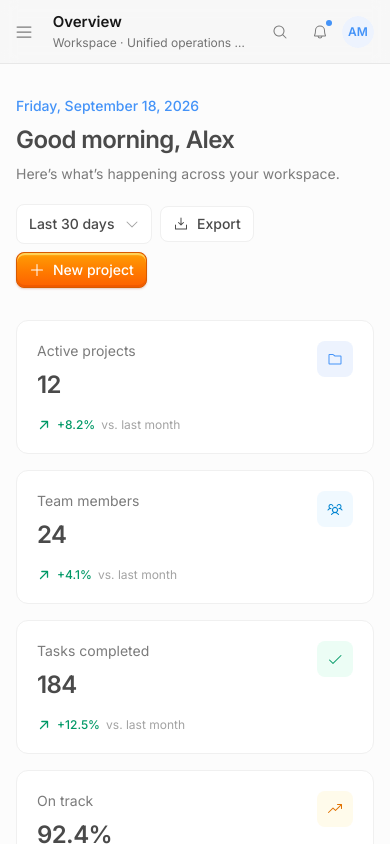
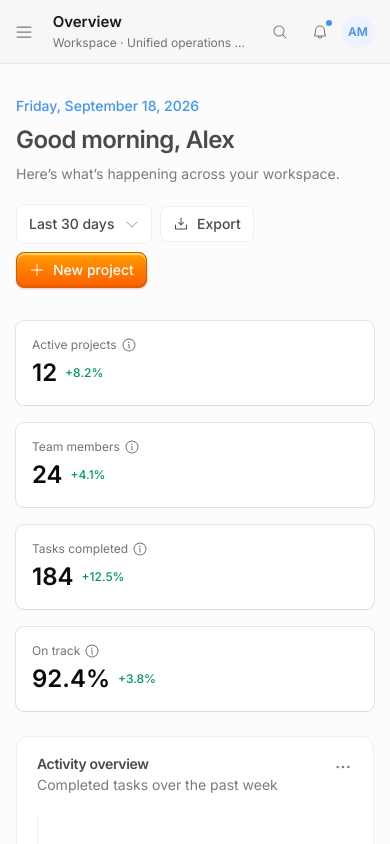
Before and after one commit to starstrike007/monash-hackathon-1, a React (Vite) app: page / in a window 390 px wide. Shown: the top 844 px of the page. Built offline with nearby package versions, Linux system fonts and the light colour scheme.

Commit message:
Make usage metric cards reusable and responsive

```diff
--- a/src/components/dashboard.jsx
+++ b/src/components/dashboard.jsx
@@ -1,22 +1,17 @@
 import { useState } from 'react'
 import {
-  ArrowUpRight,
   Bell,
-  Check,
   CaretDown,
   DotsThree,
   DownloadSimple,
-  FolderSimple,
   List,
   MagnifyingGlass,
   Plus,
   Target,
-  TrendUp,
-  UsersThree,
 } from '@phosphor-icons/react'
 
 import { DashboardSidebar } from '@/components/dashboard-sidebar'
-import { UsageOverview } from '@/components/usage-overview'
+import { UsageMetricCard, UsageOverview } from '@/components/usage-overview'
 import { Avatar, AvatarFallback } from '@/components/ui/avatar'
 import { Badge } from '@/components/ui/badge'
 import { Button } from '@/components/ui/button'
@@ -24,13 +19,6 @@ import { Card, CardContent, CardDescription, CardHeader, CardTitle } from '@/com
 import { Progress } from '@/components/ui/progress'
 import { Separator } from '@/components/ui/separator'
 import { cn } from '@/lib/utils'
-
-const stats = [
-  { label: 'Active projects', value: '12', change: '+8.2%', icon: FolderSimple, tone: 'blue' },
-  { label: 'Team members', value: '24', change: '+4.1%', icon: UsersThree, tone: 'sky' },
-  { label: 'Tasks completed', value: '184', change: '+12.5%', icon: Check, tone: 'emerald' },
-  { label: 'On track', value: '92.4%', change: '+3.8%', icon: TrendUp, tone: 'amber' },
-]
 
 const activityData = [
   { day: 'Mon', value: 42 },
@@ -40,6 +28,13 @@ const activityData = [
   { day: 'Fri', value: 64 },
   { day: 'Sat', value: 35 },
   { day: 'Sun', value: 52 },
+]
+
+const stats = [
+  { label: 'Active projects', value: '12', change: '+8.2%' },
+  { label: 'Team members', value: '24', change: '+4.1%' },
+  { label: 'Tasks completed', value: '184', change: '+12.5%' },
+  { label: 'On track', value: '92.4%', change: '+3.8%' },
 ]
 
 const activity = [
@@ -55,33 +50,15 @@ const projects = [
   { name: 'Brand refresh', owner: 'Marcus Chen', progress: 32, status: 'Needs attention', color: 'bg-amber-500' },
 ]
 
-function StatCard({ label, value, change, icon: Icon, tone }) {
-  const toneClasses = {
-    blue: 'bg-[#EDF3FE] text-[#4493F8]',
-    sky: 'bg-sky-50 text-sky-600',
-    emerald: 'bg-emerald-50 text-emerald-600',
-    amber: 'bg-amber-50 text-amber-600',
-  }
-
+function StatCard({ label, value, change, onSelect }) {
   return (
-    <Card>
-      <CardContent className="p-5">
-        <div className="flex items-start justify-between gap-3">
-          <div>
-            <p className="text-sm text-[#7B7B7B]">{label}</p>
-            <p className="mt-2 text-2xl font-semibold tracking-tight text-[#4A4A4A]">{value}</p>
-          </div>
-          <span className={cn('flex h-9 w-9 items-center justify-center rounded-lg', toneClasses[tone])}>
-            <Icon className="h-4 w-4" weight="regular" aria-hidden="true" />
-          </span>
-        </div>
-        <div className="mt-4 flex items-center gap-1.5 text-xs">
-          <ArrowUpRight className="h-3.5 w-3.5 text-emerald-600" weight="bold" aria-hidden="true" />
-          <span className="font-medium text-emerald-600">{change}</span>
-          <span className="text-[#A3A3A3]">vs. last month</span>
-        </div>
-      </CardContent>
-    </Card>
+    <UsageMetricCard
+      label={label}
+      value={value}
+      secondaryText={change}
+      onSelect={() => onSelect(`${label}: ${value} (${change} vs. last month)`)}
+      ariaLabel={`${label}: ${value}, ${change} vs. last month`}
+    />
   )
 }
 
@@ -168,7 +145,7 @@ export function Dashboard() {
 
             <div className="mt-8 grid items-start gap-8 xl:grid-cols-[minmax(0,1fr)_400px]">
               <section className="grid gap-4 sm:grid-cols-2 xl:grid-cols-4" aria-label="Workspace summary">
-                {stats.map((stat) => <StatCard key={stat.label} {...stat} />)}
+                {stats.map((stat) => <StatCard key={stat.label} {...stat} onSelect={showNotice} />)}
               </section>
 
               <aside className="sticky top-20 hidden h-fit w-[400px] p-8 xl:block" aria-label="Usage summary">
--- a/src/components/usage-overview.jsx
+++ b/src/components/usage-overview.jsx
@@ -14,16 +14,16 @@ function InfoIcon({ className = '' }) {
   return <Info className={className} size={16} weight="regular" aria-hidden="true" />
 }
 
-function MetricCard({ label, value, onSelect }) {
+export function UsageMetricCard({ label, value, onSelect = () => {}, ariaLabel, secondaryText }) {
   return (
     <button
       type="button"
-      className="h-[86px] w-[162px] bg-transparent px-0 py-px text-left text-black transition-colors focus-visible:outline-none focus-visible:ring-2 focus-visible:ring-[oklch(15%_0_0)]/50"
+      className="h-[86px] w-full min-w-0 bg-transparent px-0 py-px text-left text-black transition-colors focus-visible:outline-none focus-visible:ring-2 focus-visible:ring-[oklch(15%_0_0)]/50"
       style={{ color: 'rgb(0, 0, 0)', borderColor: 'rgb(0, 0, 0)' }}
       onClick={() => onSelect(`${label}: ${value}`)}
-      aria-label={`${label}: ${value}`}
+      aria-label={ariaLabel ?? `${label}: ${value}`}
     >
-      <div className="relative h-[84px] w-[162px] overflow-hidden rounded-lg bg-white p-4 shadow-[0_1px_2px_rgba(0,0,0,0.04)] ring-1 ring-[oklch(14.5%_0_0_/_10%)] transition-colors hover:bg-[oklch(98%_0_0)]">
+      <div className="relative h-[84px] w-full overflow-hidden rounded-lg bg-white p-4 shadow-[0_1px_2px_rgba(0,0,0,0.04)] ring-1 ring-[oklch(14.5%_0_0_/_10%)] transition-colors hover:bg-[oklch(98%_0_0)]">
         <div
           className="mb-1 flex h-4 w-full min-w-0 items-center gap-1 overflow-hidden truncate text-xs leading-4"
           style={{ color: subtleColor }}
@@ -31,7 +31,8 @@ function MetricCard({ label, value, onSelect }) {
           <span className="shrink-0 truncate">{label}</span>
           <InfoIcon />
         </div>
-        <div className="h-8 w-full overflow-hidden">
+        <div className="flex h-8 w-full min-w-0 items-center gap-2 overflow-hidden">
+          <div className="min-w-0 overflow-hidden">
             <div
               className="origin-left"
               style={{ transform: 'scale(1)', transformOrigin: 'left center', display: 'inline-block' }}
@@ -41,6 +42,8 @@ function MetricCard({ label, value, onSelect }) {
               </div>
             </div>
           </div>
+          {secondaryText ? <span className="shrink-0 text-xs font-medium text-emerald-600">{secondaryText}</span> : null}
+        </div>
       </div>
     </button>
   )
@@ -49,18 +52,18 @@ function MetricCard({ label, value, onSelect }) {
 export function UsageOverview({ onAction = () => {} }) {
   return (
     <section
-      className="flex h-[492.289px] w-[336px] flex-col gap-4 text-[oklch(19.2%_0_0)] transition-all"
+      className="flex h-[492.289px] w-full max-w-[336px] flex-col gap-4 text-[oklch(19.2%_0_0)] transition-all"
       style={{ fontFamily: 'Inter, ui-sans-serif, system-ui, sans-serif', lineHeight: '24px', letterSpacing: '-0.16px' }}
       aria-labelledby="usage-overview-title"
     >
-      <div className="flex h-9 w-[336px] items-center justify-between">
+      <div className="flex h-9 w-full items-center justify-between">
         <h2 id="usage-overview-title" className="m-0 text-2xl font-semibold leading-8 text-[oklch(19.2%_0_0)]">
           Usage
         </h2>
       </div>
 
-      <div className="flex h-[209px] w-[336px] flex-col overflow-hidden rounded-lg bg-[oklch(98%_0_0)] text-sm leading-[21px] ring-1 ring-[oklch(93.5%_0_0)]">
-        <div className="-my-2 flex h-[53px] w-[336px] items-center justify-between gap-3 bg-[oklch(98%_0_0)] p-4 font-medium" style={{ color: subtleColor }}>
+      <div className="flex h-[209px] w-full flex-col overflow-hidden rounded-lg bg-[oklch(98%_0_0)] text-sm leading-[21px] ring-1 ring-[oklch(93.5%_0_0)]">
+        <div className="-my-2 flex h-[53px] w-full items-center justify-between gap-3 bg-[oklch(98%_0_0)] p-4 font-medium" style={{ color: subtleColor }}>
           <a
             href="/b2ee524439a8ef367969ccf814698038/billing/billable-usage"
             className="flex h-[21px] min-w-0 flex-1 items-center justify-between gap-2 no-underline transition-[color] duration-150 ease-in hover:text-[oklch(15%_0_0)] focus-visible:outline-none focus-visible:ring-2 focus-visible:ring-[oklch(15%_0_0)]/50"
@@ -73,10 +76,10 @@ export function UsageOverview({ onAction = () => {} }) {
           </a>
         </div>
 
-        <div className="relative flex h-[172px] w-[336px] flex-col gap-3 overflow-hidden rounded-lg bg-white p-4 text-inherit ring-1 ring-[oklch(92.2%_0_0)]">
-          <div className="flex h-8 w-[304px] items-center justify-between gap-3">
-            <div className="flex h-8 w-[161.688px] items-center gap-1 text-xs leading-4" style={{ color: subtleColor }}>
-              <span className="h-8 w-[143.844px]">
+        <div className="relative flex h-[172px] w-full flex-col gap-3 overflow-hidden rounded-lg bg-white p-4 text-inherit ring-1 ring-[oklch(92.2%_0_0)]">
+          <div className="flex h-8 w-full items-center justify-between gap-3">
+            <div className="flex h-8 min-w-0 flex-1 items-center gap-1 text-xs leading-4" style={{ color: subtleColor }}>
+              <span className="h-8 min-w-0 flex-1">
                 Billable usage (current period)
               </span>
               <InfoIcon className="h-4 w-[13.844px] shrink-0" />
@@ -92,7 +95,7 @@ export function UsageOverview({ onAction = () => {} }) {
             </button>
           </div>
 
-          <div className="flex h-24 w-[304px] min-w-0 items-center gap-4">
+          <div className="flex h-24 w-full min-w-0 items-center gap-4">
             <div className="relative h-24 w-24 shrink-0">
               <svg className="h-24 w-24 overflow-hidden" viewBox="0 0 96 96" width="96" height="96" role="img" aria-label="$0.00">
                 <circle cx="48" cy="48" r="40" fill="none" stroke="currentColor" strokeWidth="8" style={{ color: 'oklch(14.5% 0 0 / 10%)' }} />
@@ -104,7 +107,7 @@ export function UsageOverview({ onAction = () => {} }) {
               </div>
             </div>
             <div className="flex min-w-0 flex-1 items-center">
-              <span className="whitespace-nowrap text-[13px] leading-[15.2941px]" style={{ color: subtleColor }}>
+              <span className="text-[13px] leading-[15.2941px]" style={{ color: subtleColor }}>
                 No billable usage incurred yet
               </span>
             </div>
@@ -112,14 +115,14 @@ export function UsageOverview({ onAction = () => {} }) {
         </div>
       </div>
 
-      <div className="h-[15.289px] w-[336px] text-[13px] font-medium leading-[15.2941px]" style={{ color: subtleColor }}>
+      <div className="h-[15.289px] w-full text-[13px] font-medium leading-[15.2941px]" style={{ color: subtleColor }}>
         August 21 - September 21
       </div>
 
-      <div className="flex h-[184px] w-[336px] flex-col gap-5">
-        <div className="grid h-[184px] w-[336px] grid-cols-2 gap-3">
+      <div className="flex h-[184px] w-full flex-col gap-5">
+        <div className="grid h-[184px] w-full grid-cols-2 gap-3">
           {metrics.map((metric) => (
-            <MetricCard key={metric.label} {...metric} onSelect={onAction} />
+            <UsageMetricCard key={metric.label} {...metric} onSelect={onAction} />
           ))}
         </div>
       </div>
```
Lines whose indentation alone changed are shown as unchanged.
